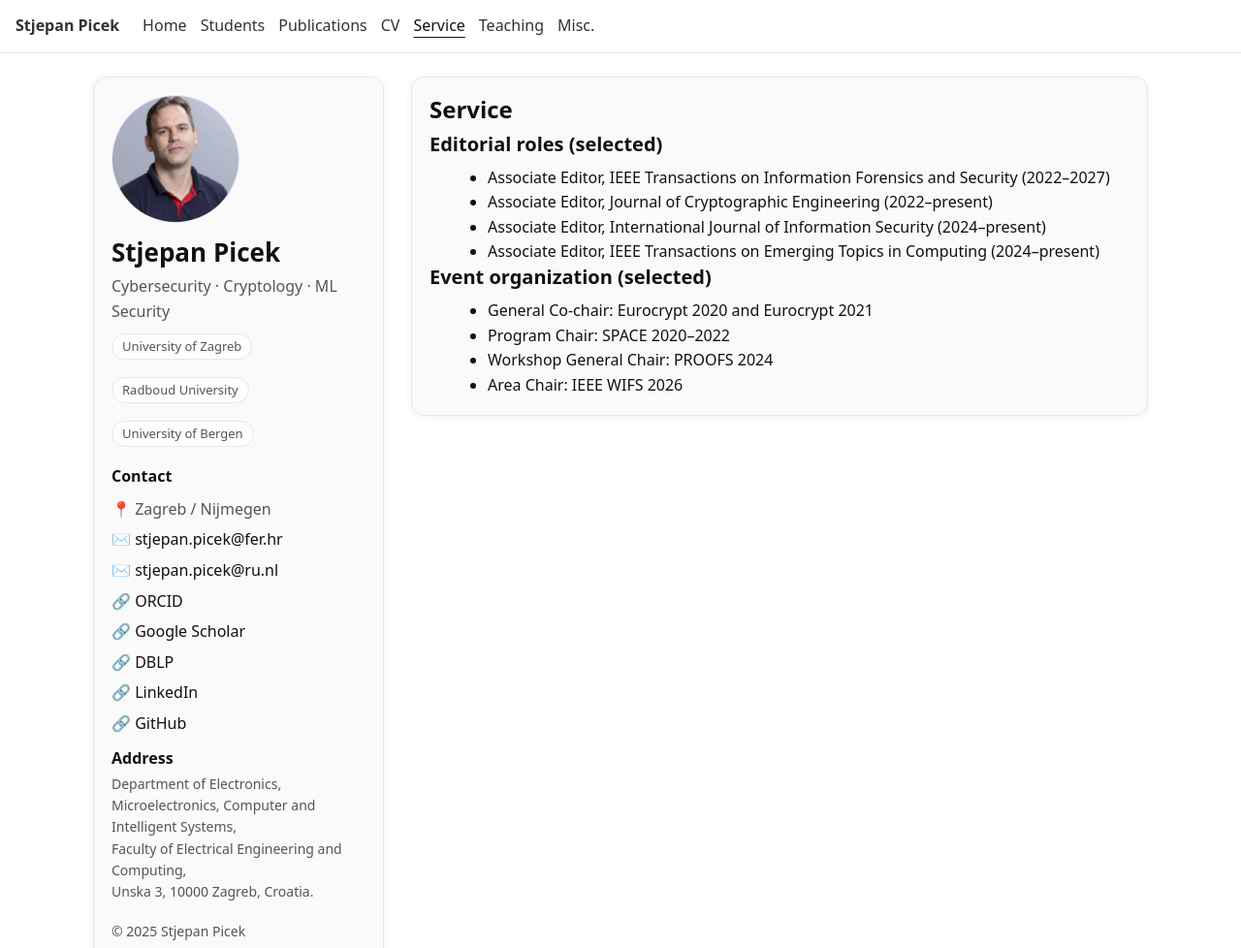
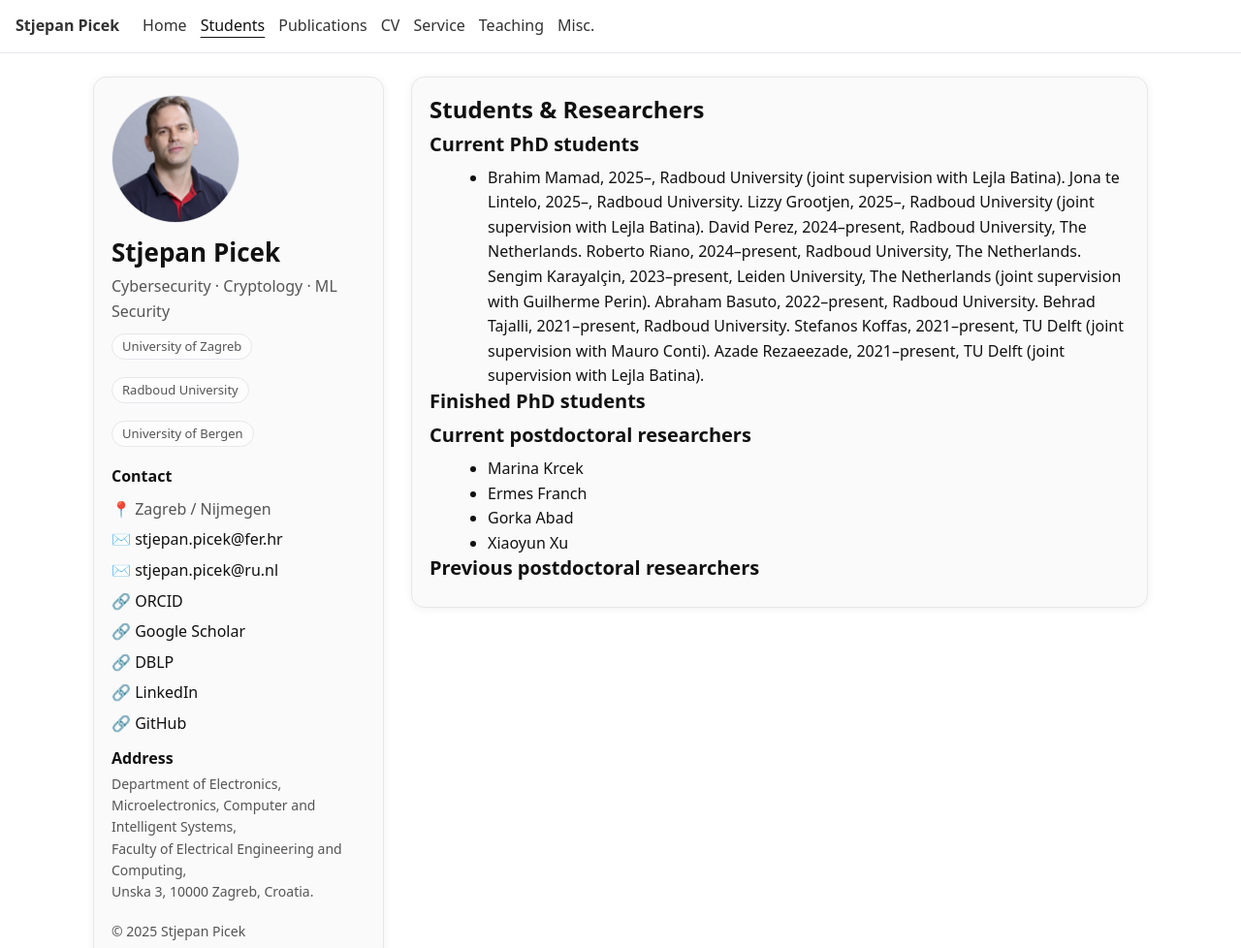
Before and after one commit to stjepanpicek/stjepanpicek.github.io, a plain HTML site: page service/index.html in a window 1280 px wide. Shown: the top 978 px of the page at 97% size. Drawn offline with Linux system fonts and the light colour scheme.

Commit message:
Add files via upload

```diff
--- a/service/index.html
+++ b/service/index.html
@@ -3,17 +3,17 @@
 <head>
   <meta charset="utf-8" />
   <meta name="viewport" content="width=device-width, initial-scale=1" />
-  <title>Service · Stjepan Picek</title>
+  <title>Students · Stjepan Picek</title>
   <link rel="stylesheet" href="/assets/style.css" />
 </head>
 <body>
   <nav class="topnav">
     <span class="brand"><a href="/" style="text-decoration:none;color:inherit;">Stjepan Picek</a></span>
     <a class="" href="/">Home</a>
-    <a class="" href="/students/">Students</a>
+    <a class="active" href="/students/">Students</a>
     <a class="" href="/publications/">Publications</a>
     <a class="" href="/cv/">CV</a>
-    <a class="active" href="/service/">Service</a>
+    <a class="" href="/service/">Service</a>
     <a class="" href="/teaching/">Teaching</a>
     <a class="" href="/misc/">Misc.</a>
   </nav>
@@ -54,23 +54,30 @@
 
     <main class="main">
       <section class="card">
-  <h1>Service</h1>
+  <h1>Students & Researchers</h1>
 
-  <h2>Editorial roles (selected)</h2>
+  <h2>Current PhD students</h2>
   <ul>
-    <li>Associate Editor, IEEE Transactions on Information Forensics and Security (2022–2027)</li>
-    <li>Associate Editor, Journal of Cryptographic Engineering (2022–present)</li>
-    <li>Associate Editor, International Journal of Information Security (2024–present)</li>
-    <li>Associate Editor, IEEE Transactions on Emerging Topics in Computing (2024–present)</li>
-  </ul>
+  <li>Brahim Mamad, 2025–, Radboud University (joint supervision with Lejla Batina). Jona te Lintelo, 2025–, Radboud University. Lizzy Grootjen, 2025–, Radboud University (joint supervision with Lejla Batina). David Perez, 2024–present, Radboud University, The Netherlands. Roberto Riano, 2024–present, Radboud University, The Netherlands. Sengim Karayalçin, 2023–present, Leiden University, The Netherlands (joint supervision with Guilherme Perin). Abraham Basuto, 2022–present, Radboud University. Behrad Tajalli, 2021–present, Radboud University. Stefanos Koffas, 2021–present, TU Delft (joint supervision with Mauro Conti). Azade Rezaeezade, 2021–present, TU Delft (joint supervision with Lejla Batina).</li>
+</ul>
 
-  <h2>Event organization (selected)</h2>
+  <h2>Finished PhD students</h2>
   <ul>
-    <li>General Co-chair: Eurocrypt 2020 and Eurocrypt 2021</li>
-    <li>Program Chair: SPACE 2020–2022</li>
-    <li>Workshop General Chair: PROOFS 2024</li>
-    <li>Area Chair: IEEE WIFS 2026</li>
-  </ul>
+
+</ul>
+
+  <h2>Current postdoctoral researchers</h2>
+  <ul>
+  <li>Marina Krcek</li>
+  <li>Ermes Franch</li>
+  <li>Gorka Abad</li>
+  <li>Xiaoyun Xu</li>
+</ul>
+
+  <h2>Previous postdoctoral researchers</h2>
+  <ul>
+
+</ul>
 </section>
     </main>
   </div>
```
